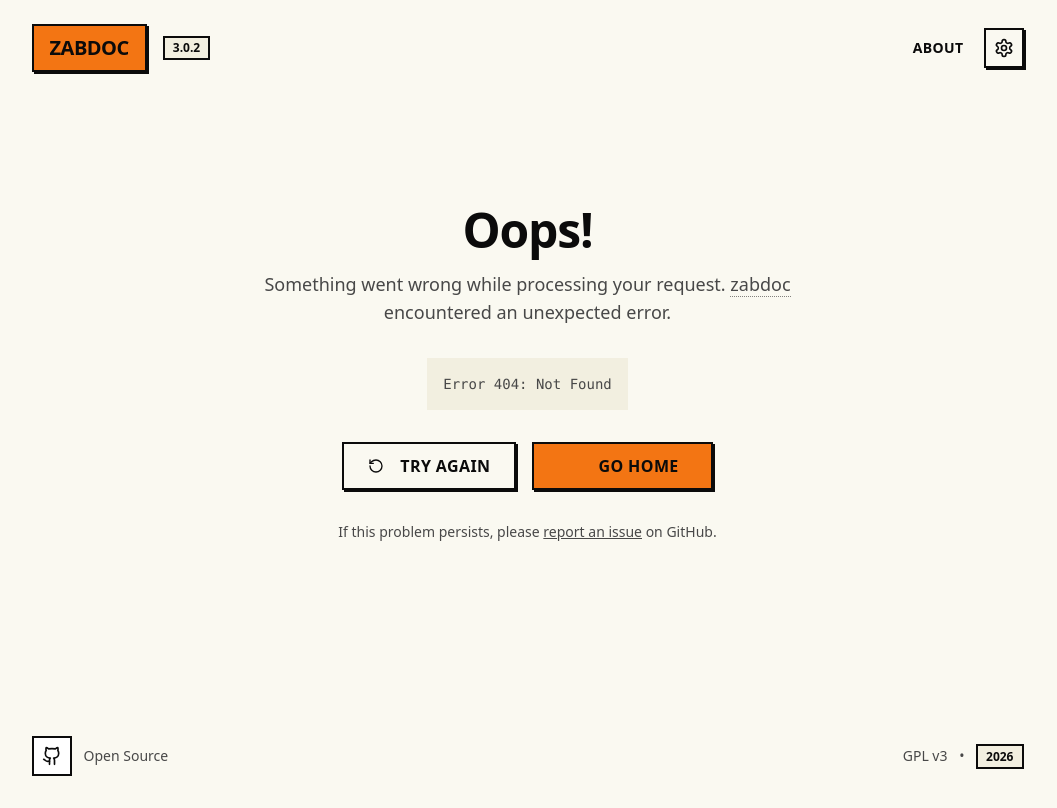
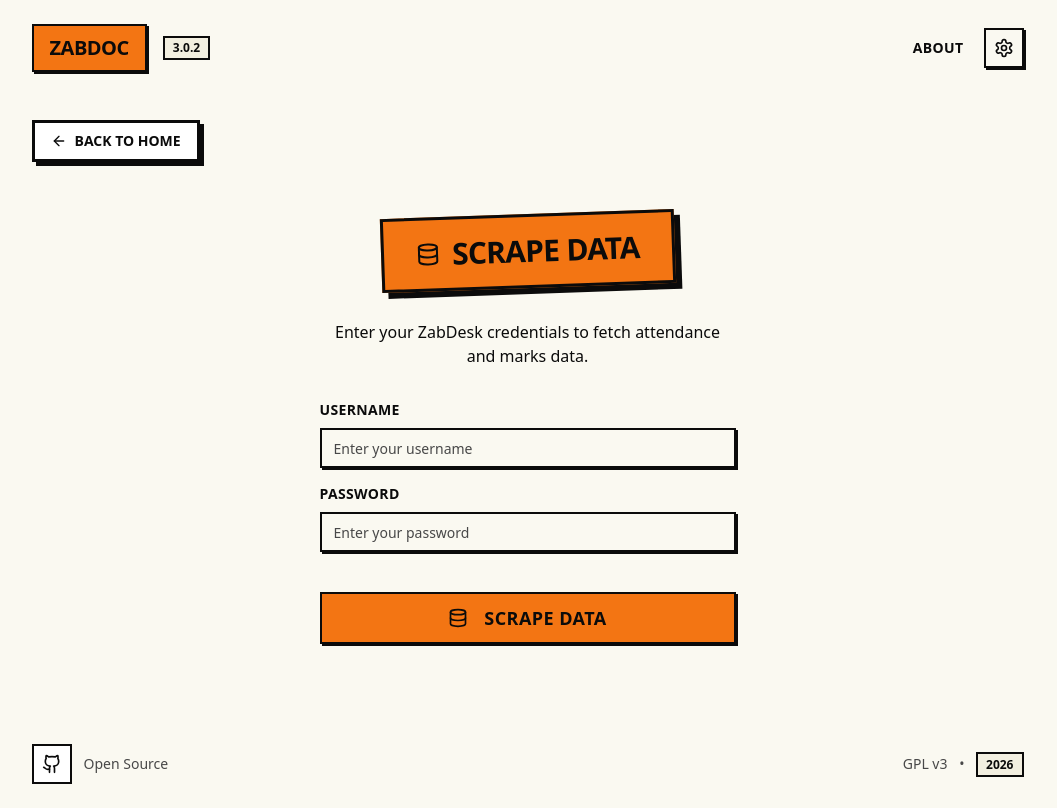
Before and after one commit to hammadmajid/zabdoc, a SvelteKit app in the folder worker/: page /scrape in a window 1280 px wide. Before the commit this address had no page. Shown: the whole page, without its empty margins (105-1162 px from the left). Built offline with nearby package versions, Linux system fonts and the light colour scheme; some icons are missing.

Commit message:
fix `scrape` typo again

```diff
--- a/worker/src/routes/+page.svelte
+++ b/worker/src/routes/+page.svelte
@@ -41,7 +41,7 @@
 
         <div class="flex flex-col sm:flex-row gap-6">
             <a
-                href="/scrap"
+                href="/scrape"
                 class="neo-border neo-shadow bg-accent text-secondary-foreground px-10 py-6 text-xl font-black uppercase tracking-wide flex items-center gap-3 hover:translate-x-[4px] hover:translate-y-[4px] hover:shadow-none transition-all cursor-pointer"
             >
                 <Database class="size-8" />
--- a/worker/src/routes/scrap/+page.svelte
+++ b/worker/src/routes/scrape/+page.svelte
@@ -115,7 +115,7 @@
     <div class="mb-4" in:fade={{ duration: 300 }}>
         <a
             href="/"
-            class="neo-border neo-shadow bg-card px-4 py-2 font-bold uppercase text-sm flex items-center gap-2 hover:translate-x-[2px] hover:translate-y-[2px] hover:shadow-none transition-all inline-flex w-fit"
+            class="neo-border neo-shadow bg-card px-4 py-2 font-bold uppercase text-sm items-center gap-2 hover:translate-x-[2px] hover:translate-y-[2px] hover:shadow-none transition-all inline-flex w-fit"
         >
             <ArrowLeft class="size-4" />
             Back to Home
```
